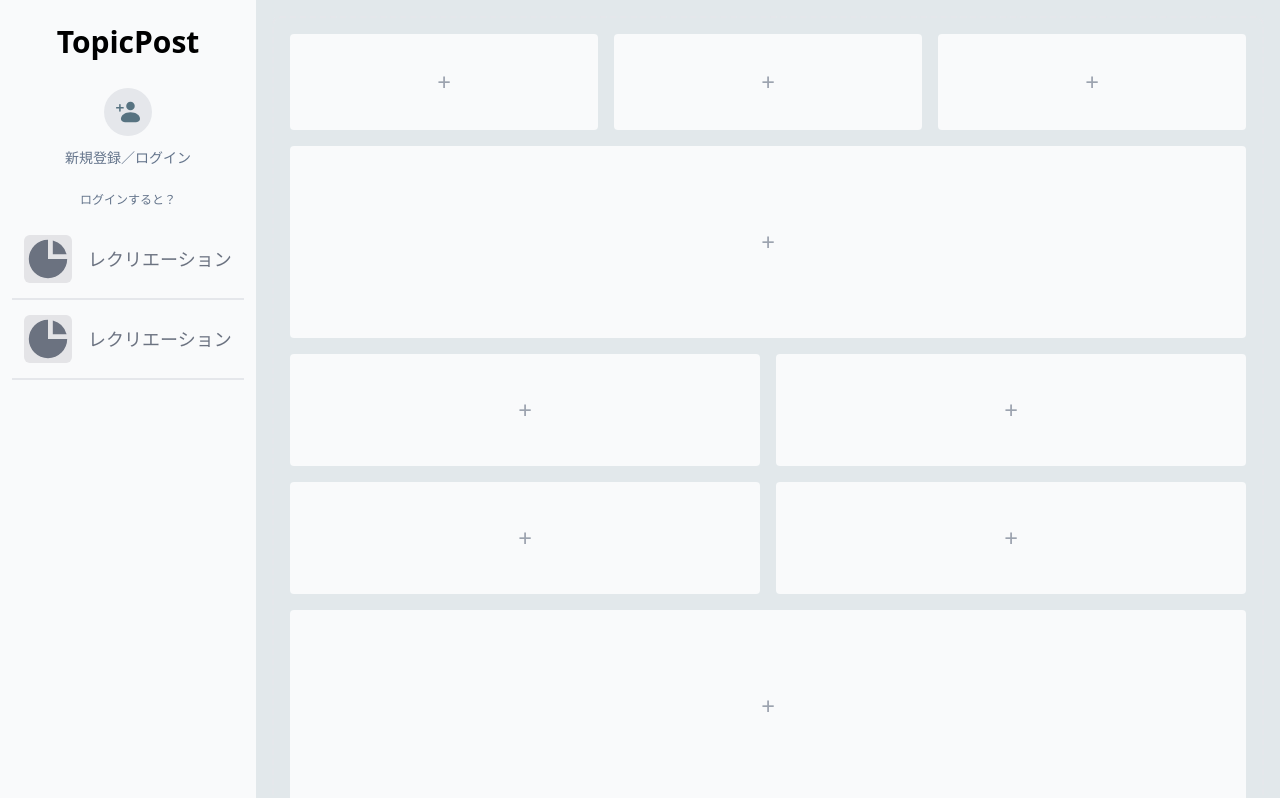
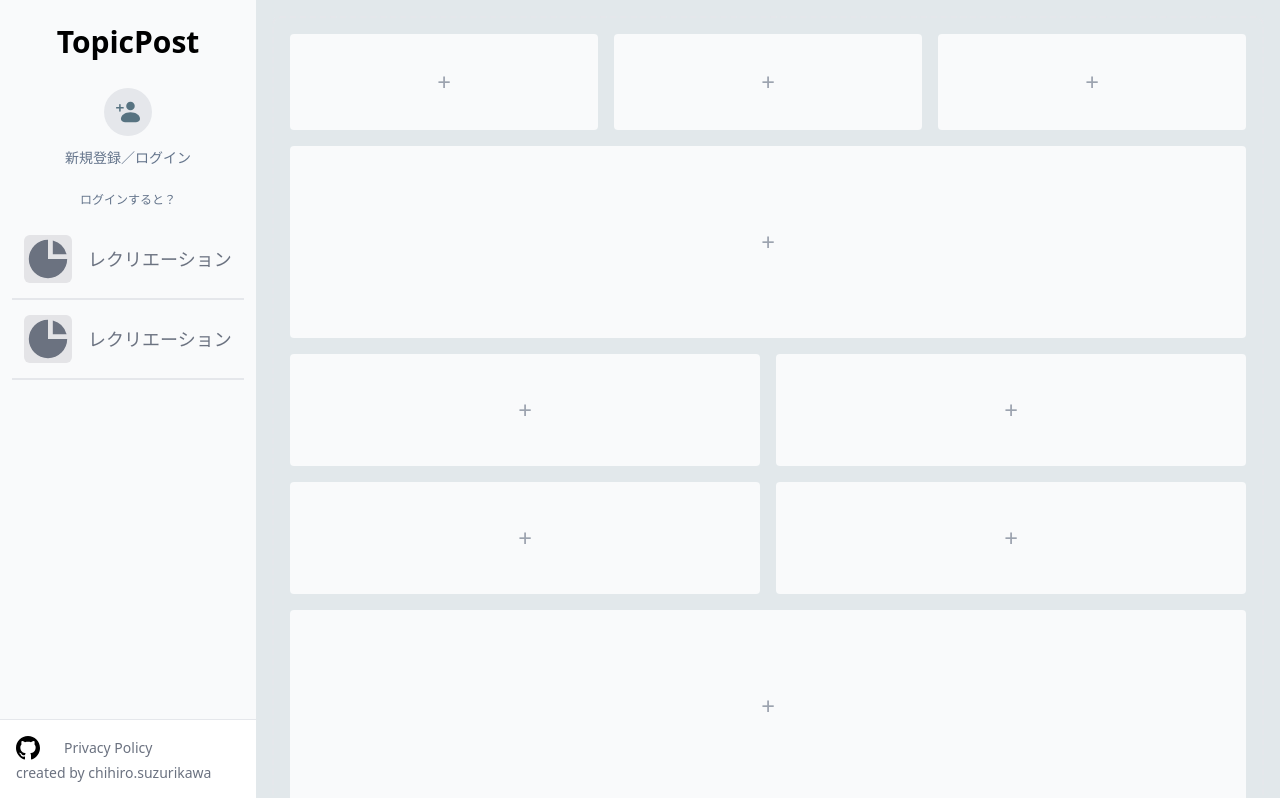
Before and after one commit to chihiros/topicpost-web, a React (Create React App) app: page / in a window 1280 px wide. Shown: the top 798 px of the page. Built offline with nearby package versions, Linux system fonts and the light colour scheme.

Commit message:
add: sidebarにfooterを追加

```diff
--- /dev/null
+++ b/src/core/components/molecules/SidebarFooter.tsx
@@ -0,0 +1,21 @@
+function SidebarFooter() {
+  return (
+    <footer className="fixed bottom-0 left-0 z-20 w-full p-4 bg-white border-t border-gray-200">
+      <ul className="flex flex-wrap items-center mt-3 text-sm text-gray-500 dark:text-gray-400 sm:mt-0">
+        <li>
+          <a href="#" target="_blank" className="flex mr-4 hover:underline md:mr-6 ">
+            <svg className="" xmlns="http://www.w3.org/2000/svg" width="24" height="24" viewBox="0 0 24 24">
+              <path d="M12 0c-6.626 0-12 5.373-12 12 0 5.302 3.438 9.8 8.207 11.387.599.111.793-.261.793-.577v-2.234c-3.338.726-4.033-1.416-4.033-1.416-.546-1.387-1.333-1.756-1.333-1.756-1.089-.745.083-.729.083-.729 1.205.084 1.839 1.237 1.839 1.237 1.07 1.834 2.807 1.304 3.492.997.107-.775.418-1.305.762-1.604-2.665-.305-5.467-1.334-5.467-5.931 0-1.311.469-2.381 1.236-3.221-.124-.303-.535-1.524.117-3.176 0 0 1.008-.322 3.301 1.23.957-.266 1.983-.399 3.003-.404 1.02.005 2.047.138 3.006.404 2.291-1.552 3.297-1.23 3.297-1.23.653 1.653.242 2.874.118 3.176.77.84 1.235 1.911 1.235 3.221 0 4.609-2.807 5.624-5.479 5.921.43.372.823 1.102.823 2.222v3.293c0 .319.192.694.801.576 4.765-1.589 8.199-6.086 8.199-11.386 0-6.627-5.373-12-12-12z" />
+            </svg>
+          </a>
+        </li>
+        <li>
+          <a href="https://github.com/topics/topicpost" className="mr-4 hover:underline md:mr-6">Privacy Policy</a>
+        </li>
+      </ul>
+      <span className="text-sm text-gray-500"><a href=""></a>created by chihiro.suzurikawa</span>
+    </footer>
+  );
+}
+
+export default SidebarFooter;
--- a/src/core/components/organisms/Sidebar.tsx
+++ b/src/core/components/organisms/Sidebar.tsx
@@ -1,9 +1,11 @@
 import SidebarMenu from "../molecules/SidebarMenu";
+import SidebarFooter from "../molecules/SidebarFooter";
 
 function Sidebar() {
   return (
     <aside id="logo-sidebar" className="fixed top-0 left-0 w-64 h-screen transition-transform -translate-x-full sm:translate-x-0" aria-label="Sidebar">
       <SidebarMenu />
+      <SidebarFooter />
     </aside>
   );
 }
```
